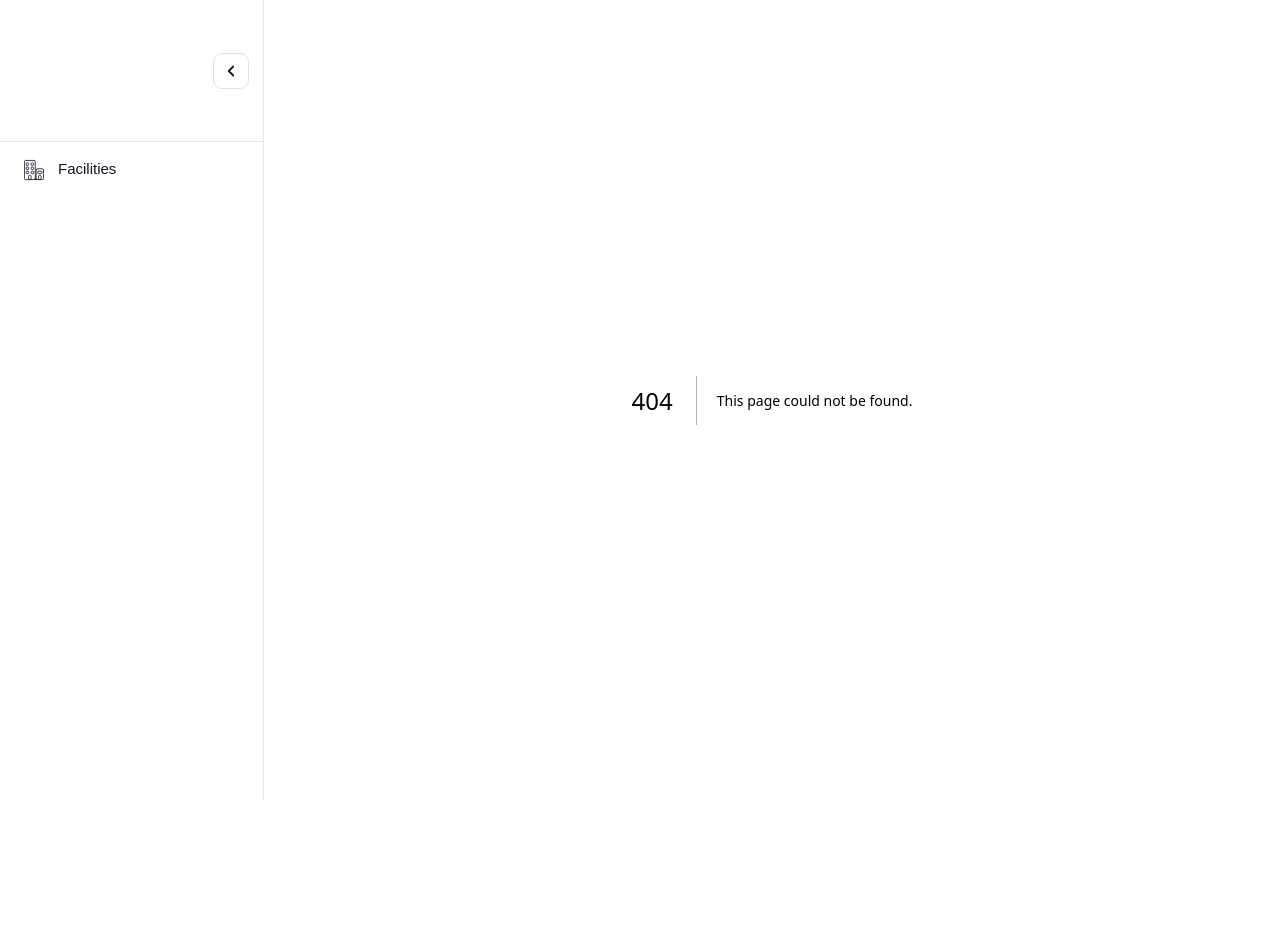
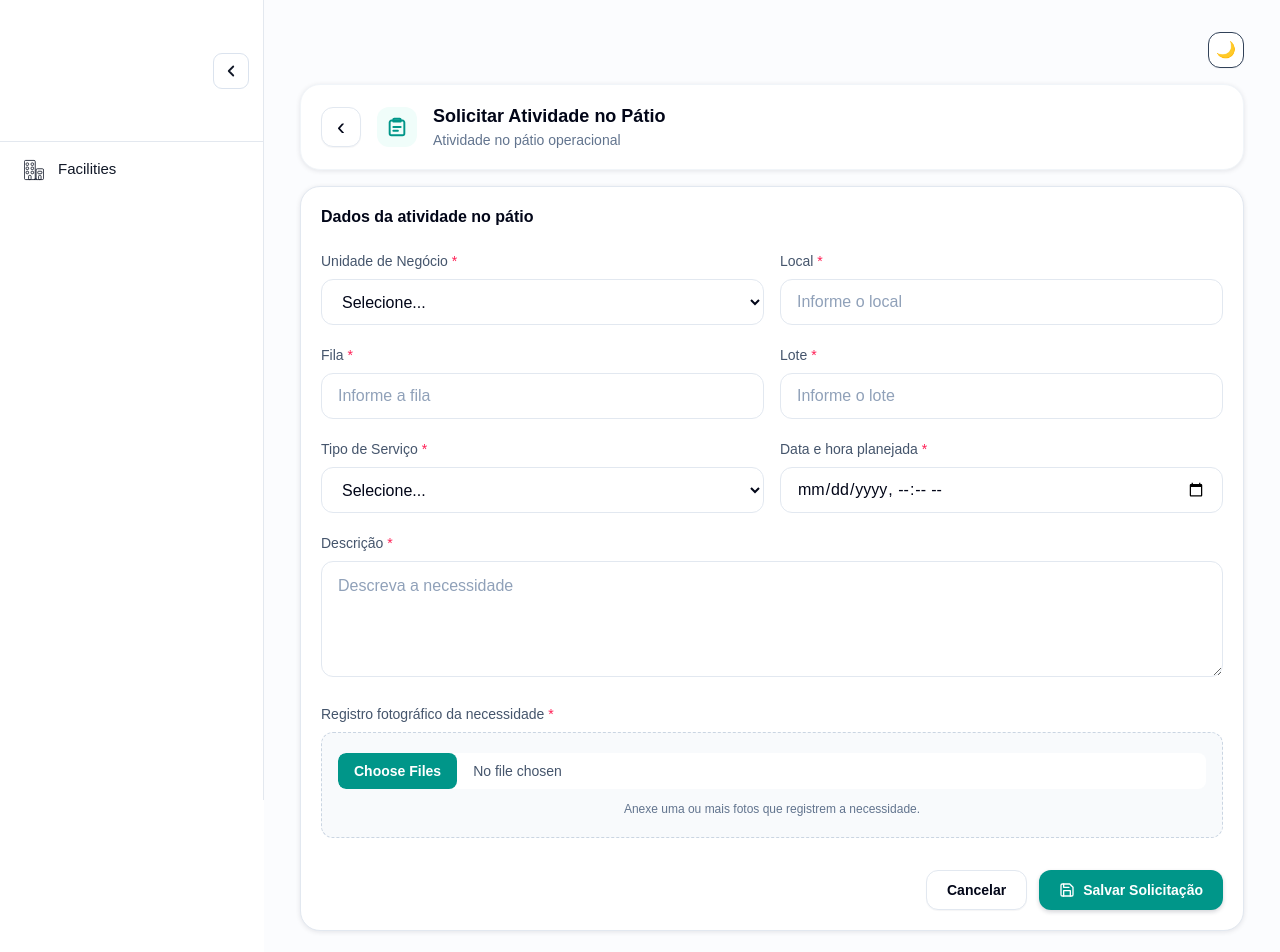
Before and after one commit to BAQ2002/OpsHub-Facilities, a Next.js app: page /solicitar-atividade/patio in a window 1280 px wide. Before the commit this address had no page. Shown: the top 952 px of the page. Before the commit the page ends 800 px from the top, so only its background shows below. Built offline with nearby package versions, Linux system fonts and the light colour scheme.

Commit message:
Add activity request forms

```diff
--- /dev/null
+++ b/app/solicitar-atividade/_components/ActivityRequestForm.tsx
@@ -0,0 +1,218 @@
+import Link from "next/link";
+
+type FieldType = "select" | "text" | "datetime-local" | "textarea" | "file";
+
+type Field = {
+  label: string;
+  name: string;
+  type: FieldType;
+  placeholder?: string;
+  options?: string[];
+  fullWidth?: boolean;
+};
+
+type ActivityRequestFormProps = {
+  title: string;
+  subtitle: string;
+  sectionTitle: string;
+  fields: Field[];
+};
+
+export default function ActivityRequestForm({
+  title,
+  subtitle,
+  sectionTitle,
+  fields,
+}: ActivityRequestFormProps) {
+  return (
+    <section className="min-h-screen bg-[#fbfcfe] px-5 pb-8 pt-8 text-slate-950 md:px-8 lg:px-9">
+      <div className="mx-auto max-w-[1620px]">
+        <div className="mb-4 flex justify-end">
+          <button
+            className="flex h-9 w-9 items-center justify-center rounded-xl border border-slate-700 bg-white text-base shadow-[0_1px_1px_rgba(15,23,42,0.04)]"
+            type="button"
+            aria-label="Alternar tema"
+          >
+            🌙
+          </button>
+        </div>
+
+        <header className="mb-4 flex items-center gap-4 rounded-[20px] border border-slate-100 bg-white px-5 py-5 shadow-[0_1px_5px_rgba(15,23,42,0.10)]">
+          <Link
+            className="flex h-10 w-10 items-center justify-center rounded-xl border border-slate-200 bg-white text-2xl leading-none text-slate-950 shadow-[0_1px_1px_rgba(15,23,42,0.04)]"
+            href="/solicitar-atividade"
+            aria-label="Voltar para solicitar atividade"
+          >
+            ‹
+          </Link>
+
+          <div
+            className="flex h-10 w-10 items-center justify-center rounded-xl bg-teal-50 text-teal-600"
+            aria-hidden="true"
+          >
+            <ClipboardIcon />
+          </div>
+
+          <div>
+            <h1 className="text-lg font-bold leading-tight text-slate-950">
+              {title}
+            </h1>
+            <p className="mt-1 text-sm leading-tight text-slate-500">{subtitle}</p>
+          </div>
+        </header>
+
+        <form className="rounded-[20px] border border-slate-200 bg-white px-5 py-5 shadow-[0_1px_5px_rgba(15,23,42,0.10)]">
+          <h2 className="mb-6 text-base font-bold leading-tight text-slate-950">
+            {sectionTitle}
+          </h2>
+
+          <div className="grid gap-x-4 gap-y-5 md:grid-cols-2">
+            {fields.map((field) => (
+              <FormField key={field.name} field={field} />
+            ))}
+          </div>
+
+          <div className="mt-8 flex flex-col-reverse gap-3 sm:flex-row sm:justify-end">
+            <Link
+              className="inline-flex h-10 items-center justify-center rounded-xl border border-slate-200 bg-white px-5 text-sm font-semibold text-slate-950 shadow-[0_1px_1px_rgba(15,23,42,0.04)]"
+              href="/solicitar-atividade"
+            >
+              Cancelar
+            </Link>
+            <button
+              className="inline-flex h-10 items-center justify-center gap-2 rounded-xl bg-teal-600 px-5 text-sm font-bold text-white shadow-[0_2px_4px_rgba(15,23,42,0.18)] transition hover:bg-teal-700"
+              type="submit"
+            >
+              <SaveIcon />
+              Salvar Solicitação
+            </button>
+          </div>
+        </form>
+      </div>
+    </section>
+  );
+}
+
+function FormField({ field }: { field: Field }) {
+  const fieldId = `activity-${field.name}`;
+  const wrapperClass = field.fullWidth ? "md:col-span-2" : undefined;
+
+  return (
+    <label className={wrapperClass} htmlFor={fieldId}>
+      <span className="mb-2 block text-sm font-medium text-slate-600">
+        {field.label} <span className="text-rose-500">*</span>
+      </span>
+      {renderField(field, fieldId)}
+    </label>
+  );
+}
+
+function renderField(field: Field, fieldId: string) {
+  const inputClass =
+    "h-[46px] w-full rounded-xl border border-slate-200 bg-white px-4 text-base text-slate-950 outline-none transition placeholder:text-slate-400 focus:border-teal-500 focus:ring-2 focus:ring-teal-100";
+
+  if (field.type === "select") {
+    return (
+      <select
+        className={inputClass}
+        id={fieldId}
+        name={field.name}
+        defaultValue=""
+        required
+      >
+        <option value="" disabled>
+          Selecione...
+        </option>
+        {field.options?.map((option) => (
+          <option key={option} value={option}>
+            {option}
+          </option>
+        ))}
+      </select>
+    );
+  }
+
+  if (field.type === "textarea") {
+    return (
+      <textarea
+        className={`${inputClass} min-h-[116px] resize-y py-3`}
+        id={fieldId}
+        name={field.name}
+        placeholder={field.placeholder}
+        required
+      />
+    );
+  }
+
+  if (field.type === "file") {
+    return (
+      <div className="rounded-xl border border-dashed border-slate-300 bg-slate-50 px-4 py-5 text-center transition focus-within:border-teal-500 focus-within:ring-2 focus-within:ring-teal-100">
+        <input
+          className="w-full cursor-pointer rounded-lg bg-white text-sm text-slate-600 file:mr-4 file:cursor-pointer file:rounded-lg file:border-0 file:bg-teal-600 file:px-4 file:py-2 file:text-sm file:font-bold file:text-white"
+          id={fieldId}
+          name={field.name}
+          type="file"
+          accept="image/*"
+          multiple
+          required
+        />
+        <span className="mt-3 block text-xs text-slate-500">
+          Anexe uma ou mais fotos que registrem a necessidade.
+        </span>
+      </div>
+    );
+  }
+
+  return (
+    <input
+      className={inputClass}
+      id={fieldId}
+      name={field.name}
+      type={field.type}
+      placeholder={field.placeholder}
+      required
+    />
+  );
+}
+
+function ClipboardIcon() {
+  return (
+    <svg
+      width="22"
+      height="22"
+      viewBox="0 0 24 24"
+      fill="none"
+      stroke="currentColor"
+      strokeWidth="2.1"
+      strokeLinecap="round"
+      strokeLinejoin="round"
+      aria-hidden="true"
+    >
+      <path d="M9 5h6" />
+      <path d="M9 3h6a1 1 0 0 1 1 1v2H8V4a1 1 0 0 1 1-1Z" />
+      <path d="M8 5H6a2 2 0 0 0-2 2v12a2 2 0 0 0 2 2h12a2 2 0 0 0 2-2V7a2 2 0 0 0-2-2h-2" />
+      <path d="M8 12h8" />
+      <path d="M8 16h5" />
+    </svg>
+  );
+}
+
+function SaveIcon() {
+  return (
+    <svg
+      width="16"
+      height="16"
+      viewBox="0 0 24 24"
+      fill="none"
+      stroke="currentColor"
+      strokeWidth="2"
+      strokeLinecap="round"
+      strokeLinejoin="round"
+      aria-hidden="true"
+    >
+      <path d="M19 21H5a2 2 0 0 1-2-2V5a2 2 0 0 1 2-2h11l5 5v11a2 2 0 0 1-2 2Z" />
+      <path d="M17 21v-8H7v8" />
+      <path d="M7 3v5h8" />
+    </svg>
+  );
+}
--- /dev/null
+++ b/app/solicitar-atividade/chamado/page.tsx
@@ -0,0 +1,57 @@
+import ActivityRequestForm from "../_components/ActivityRequestForm";
+
+const chamadoFields = [
+  {
+    label: "Unidade de Negócio",
+    name: "unidade-negocio",
+    type: "select" as const,
+    options: ["Unidade 1", "Unidade 2", "Unidade 3"],
+  },
+  {
+    label: "Categoria",
+    name: "categoria",
+    type: "select" as const,
+    options: ["Administrativo", "Predial", "Suporte", "Outro"],
+  },
+  {
+    label: "Tipo de Serviço",
+    name: "tipo-servico",
+    type: "select" as const,
+    options: ["Manutenção", "Limpeza", "Copa e café", "Outro"],
+  },
+  {
+    label: "Local",
+    name: "local",
+    type: "text" as const,
+    placeholder: "Informe o local",
+  },
+  {
+    label: "Data e hora planejada",
+    name: "data-hora-planejada",
+    type: "datetime-local" as const,
+  },
+  {
+    label: "Descrição",
+    name: "descricao",
+    type: "textarea" as const,
+    placeholder: "Descreva a necessidade",
+    fullWidth: true,
+  },
+  {
+    label: "Registro fotográfico da necessidade",
+    name: "registro-fotografico",
+    type: "file" as const,
+    fullWidth: true,
+  },
+];
+
+export default function ChamadoRequestPage() {
+  return (
+    <ActivityRequestForm
+      title="Solicitar Atividade de Chamado"
+      subtitle="Atividade no prédio administrativo"
+      sectionTitle="Dados do chamado"
+      fields={chamadoFields}
+    />
+  );
+}
--- a/app/solicitar-atividade/page.tsx
+++ b/app/solicitar-atividade/page.tsx
@@ -1,3 +1,5 @@
+import Link from "next/link";
+
 const requestCards = [
   {
     title: "Solicitar Atividade no Pátio",
@@ -5,6 +7,7 @@ const requestCards = [
       "Realize uma solicitação de atividade no pátio operacional para o setor de Facilities.",
     iconBg: "bg-blue-50",
     iconColor: "text-blue-500",
+    href: "/solicitar-atividade/patio",
   },
   {
     title: "Solicitar Atividade de Chamado",
@@ -12,6 +15,7 @@ const requestCards = [
       "Realize uma solicitação de atividade no prédio administrativo para o setor de Facilities.",
     iconBg: "bg-cyan-50",
     iconColor: "text-cyan-600",
+    href: "/solicitar-atividade/chamado",
   },
 ];
 
@@ -23,9 +27,10 @@ export default function SolicitarAtividadePage() {
 
         <div className="grid gap-4 md:grid-cols-2">
           {requestCards.map((card) => (
-            <article
+            <Link
               key={card.title}
-              className="rounded-2xl border border-slate-200 bg-white p-5 shadow-[0_1px_4px_rgba(15,23,42,0.12)]"
+              className="block rounded-2xl border border-slate-200 bg-white p-5 no-underline shadow-[0_1px_4px_rgba(15,23,42,0.12)] transition hover:-translate-y-0.5 hover:shadow-[0_8px_20px_rgba(15,23,42,0.12)] focus:outline-none focus:ring-2 focus:ring-teal-500 focus:ring-offset-2"
+              href={card.href}
             >
               <div
                 className={`mb-6 flex h-[52px] w-[52px] items-center justify-center rounded-lg ${card.iconBg}`}
@@ -41,14 +46,13 @@ export default function SolicitarAtividadePage() {
                 {card.description}
               </p>
 
-              <button
+              <span
                 className={`mt-3 inline-flex items-center gap-2 text-xs font-bold ${card.iconColor}`}
-                type="button"
               >
                 Solicitar
                 <span aria-hidden="true">→</span>
-              </button>
-            </article>
+              </span>
+            </Link>
           ))}
         </div>
       </div>
--- /dev/null
+++ b/app/solicitar-atividade/patio/page.tsx
@@ -0,0 +1,63 @@
+import ActivityRequestForm from "../_components/ActivityRequestForm";
+
+const patioFields = [
+  {
+    label: "Unidade de Negócio",
+    name: "unidade-negocio",
+    type: "select" as const,
+    options: ["Unidade 1", "Unidade 2", "Unidade 3"],
+  },
+  {
+    label: "Local",
+    name: "local",
+    type: "text" as const,
+    placeholder: "Informe o local",
+  },
+  {
+    label: "Fila",
+    name: "fila",
+    type: "text" as const,
+    placeholder: "Informe a fila",
+  },
+  {
+    label: "Lote",
+    name: "lote",
+    type: "text" as const,
+    placeholder: "Informe o lote",
+  },
+  {
+    label: "Tipo de Serviço",
+    name: "tipo-servico",
+    type: "select" as const,
+    options: ["Manutenção", "Limpeza", "Apoio operacional", "Outro"],
+  },
+  {
+    label: "Data e hora planejada",
+    name: "data-hora-planejada",
+    type: "datetime-local" as const,
+  },
+  {
+    label: "Descrição",
+    name: "descricao",
+    type: "textarea" as const,
+    placeholder: "Descreva a necessidade",
+    fullWidth: true,
+  },
+  {
+    label: "Registro fotográfico da necessidade",
+    name: "registro-fotografico",
+    type: "file" as const,
+    fullWidth: true,
+  },
+];
+
+export default function PatioRequestPage() {
+  return (
+    <ActivityRequestForm
+      title="Solicitar Atividade no Pátio"
+      subtitle="Atividade no pátio operacional"
+      sectionTitle="Dados da atividade no pátio"
+      fields={patioFields}
+    />
+  );
+}
```
